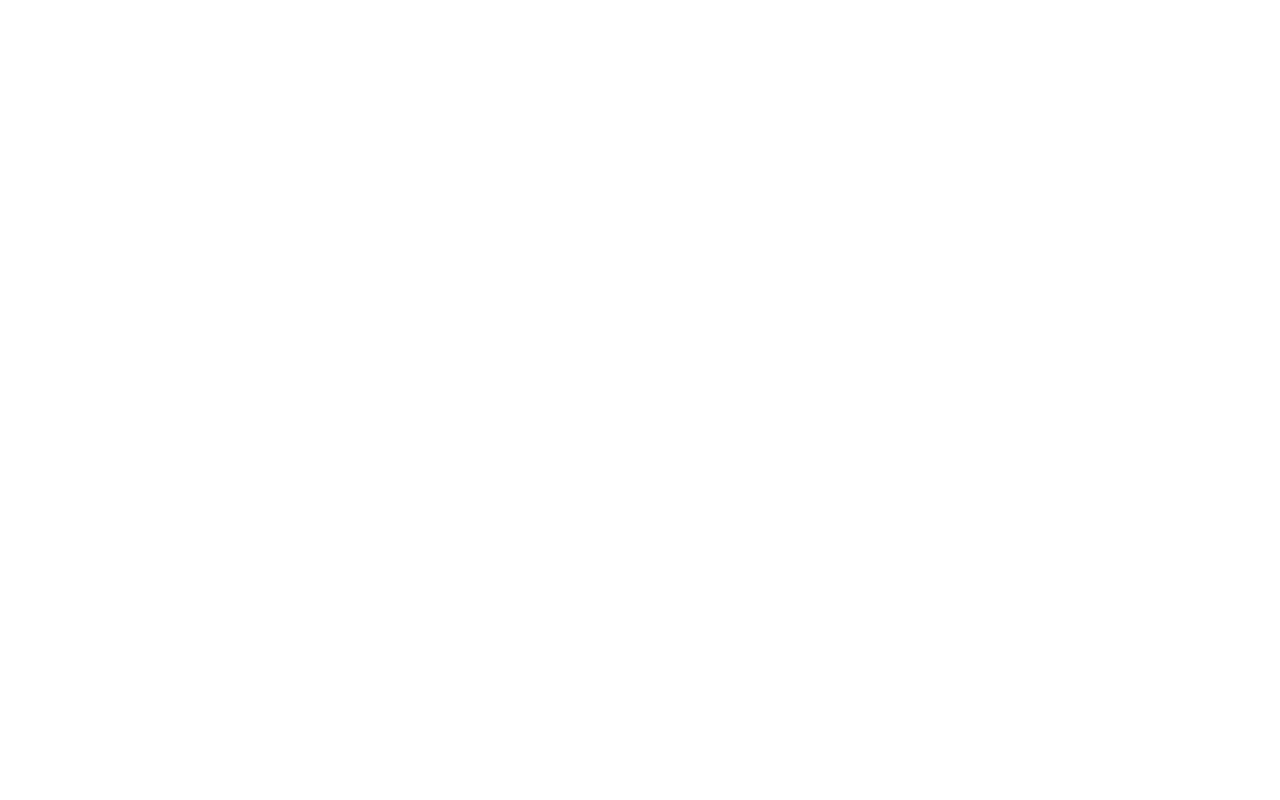
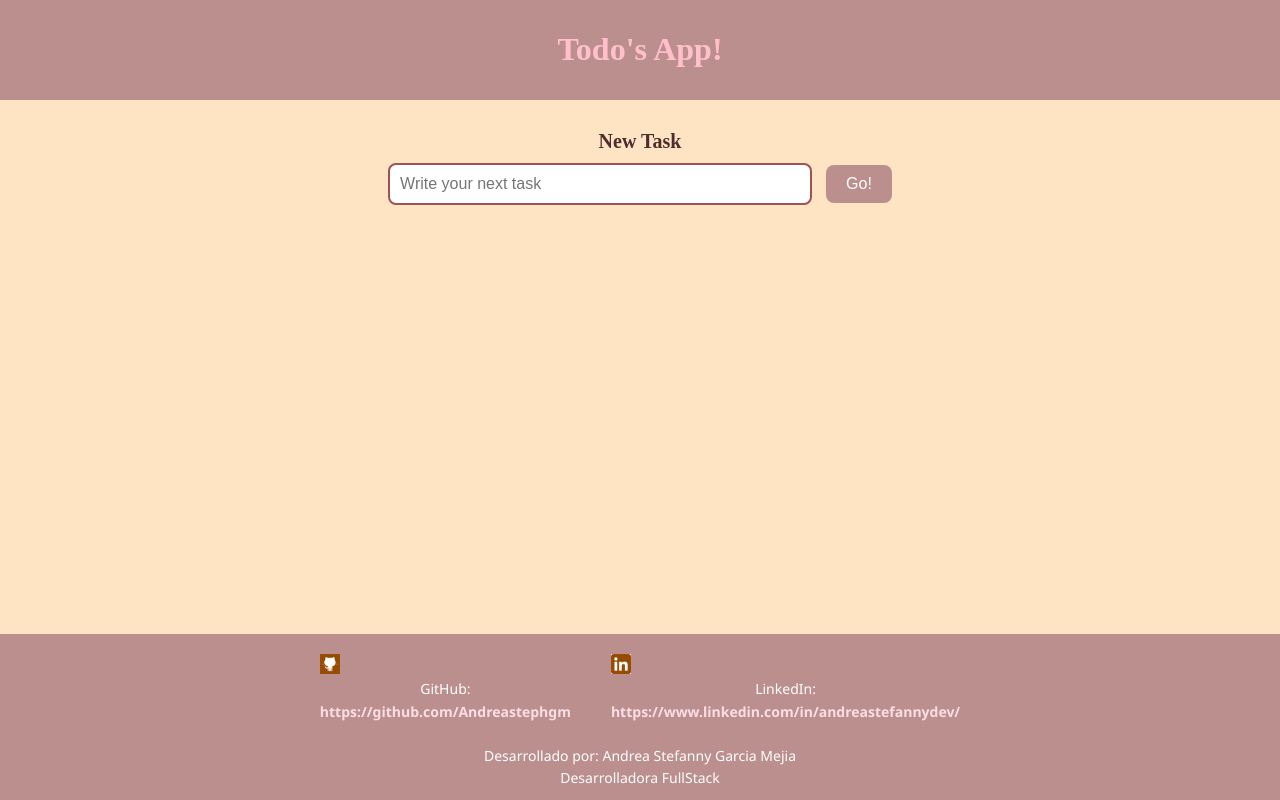
Before and after one commit to Andreastephgm/todo-s, a plain HTML site: page index.html in a window 1280 px wide. Drawn offline with Linux system fonts and the light colour scheme.

Commit message:
document commit

```diff
--- a/index.html
+++ b/index.html
@@ -3,10 +3,35 @@
 <head>
     <meta charset="UTF-8">
     <meta name="viewport" content="width=device-width, initial-scale=1.0">
-    <title>Document</title>
+    <title>ToDo's</title>
     <link rel="stylesheet" href="./styles.css">
 </head>
 <body>
+    <header>
+        <h1>Todo's App!</h1>
+    </header>
+    <main>
+        <p>New Task</p>
+        <input type="text" name="New Task" id="newTask" placeholder="Write your next task">
+        <button type="submit" id="goButton">Go!</button>
+        <ul id="taskList">
+
+        </ul>
+    </main>
     <script src="./script.js"></script>
+    <footer>
+        <div class="social">
+          <div class="item">
+            <img src="./assets/BROWN-CAT.png" alt="GitHub" width="20">
+            <p class="label2">GitHub:<a href="https://github.com/Andreastephgm">https://github.com/Andreastephgm</a></p>
+          </div>
+          <div class="item">
+            <img src="./assets/linkedin-BROWN.png" alt="LinkedIn" width="20">
+            <p class="label2">LinkedIn: <a href="https://www.linkedin.com/in/andreastefannydev/">https://www.linkedin.com/in/andreastefannydev/</a></p>
+          </div>
+        </div>
+        <p id="name">Desarrollado por: Andrea Stefanny Garcia Mejia</p>
+        <p id="developer">Desarrolladora FullStack</p>
+      </footer>
 </body>
 </html>
--- a/script.js
+++ b/script.js
@@ -0,0 +1,35 @@
+let newTaskInput = document.getElementById("newTask");
+let goButton = document.getElementById("goButton");
+let taskList = document.getElementById("taskList");
+
+taskList.innerHTML = localStorage.getItem("tasks") || "";
+
+goButton.addEventListener("click", function() {
+    let taskText = newTaskInput.value.trim();
+
+    if (taskText !== "") {
+        let li = document.createElement("li");
+        li.innerHTML = `
+            <span class="task-text">${taskText}</span>
+            <button class="done-btn">✅</button>
+            <button class="delete-btn">❌</button>
+        `;
+        taskList.appendChild(li);
+        localStorage.setItem("tasks", taskList.innerHTML);
+        newTaskInput.value = "";
+    } else {
+        alert("Write a task, please!");
+    }
+});
+
+taskList.addEventListener("click", function(e) {
+    if (e.target.classList.contains("delete-btn")) {
+        e.target.parentElement.remove();
+        localStorage.setItem("tasks", taskList.innerHTML);
+    }
+    if (e.target.classList.contains("done-btn")) {
+        const taskSpan = e.target.parentElement.querySelector(".task-text");
+        taskSpan.classList.toggle("done");
+        localStorage.setItem("tasks", taskList.innerHTML);
+    }
+});
--- a/styles.css
+++ b/styles.css
@@ -0,0 +1,161 @@
+header {
+    background-color: rosybrown;
+    position: fixed;
+    top: 0;
+    left: 0;
+    width: 100%;
+    margin: 0;
+    padding: 10px 0;
+    z-index: 1000;
+}
+
+header h1 {
+    color: pink;
+    text-align: center;
+}
+
+body {
+    background-color: bisque;
+    margin: 0;
+    padding-top: 90px;
+    padding-bottom: 90px;
+}
+
+footer {
+    background-color: rosybrown;
+    position: fixed;
+    bottom: 0;
+    left: 0;
+    width: 100%;
+    margin: 0;
+    padding: 20px 0 10px;
+    z-index: 1000;
+    color: white;
+    font-family: 'Segoe UI', Tahoma, Geneva, Verdana, sans-serif;
+}
+
+footer .social {
+    display: flex;
+    justify-content: center;
+    gap: 40px;
+    margin-bottom: 10px;
+}
+
+footer .item {
+    display: flex;
+    flex-direction: column;
+    align-items: flex-start;
+    text-align: left;
+}
+
+footer .label2 {
+    font-size: 14px;
+    margin-top: 5px;
+    color: white;
+    text-align: center;
+    line-height: 1.4;
+}
+
+footer .label2 a {
+    color: #fddde6;
+    text-decoration: none;
+    word-wrap: break-word;
+    display: block;
+    margin-top: 4px;
+    font-weight: bold;
+}
+
+footer .label2 a:hover {
+    color: #fff;
+    text-decoration: underline;
+}
+
+footer p#name,
+footer p#developer {
+    text-align: center;
+    font-size: 14px;
+    margin: 3px 0;
+}
+
+.done {
+    text-decoration: line-through;
+    color: gray;
+}
+main {
+    padding: 20px;
+    text-align: center;
+}
+
+main p {
+    font-size: 20px;
+    font-weight: bold;
+    color: #4b2e2e;
+    margin-bottom: 10px;
+}
+
+#newTask {
+    padding: 10px;
+    width: 60%;
+    max-width: 400px;
+    border: 2px solid #a05252;
+    border-radius: 8px;
+    font-size: 16px;
+    outline: none;
+}
+
+.task-text.done {
+    text-decoration: line-through;
+    color: gray;
+}
+
+#taskList {
+    list-style: none;
+    padding: 0;
+    margin-top: 20px;
+    text-align: center;
+}
+
+#taskList li {
+    background-color: #fff4e6;
+    margin: 10px auto;
+    padding: 10px 15px;
+    border-radius: 10px;
+    max-width: 500px;
+    font-size: 16px;
+    color: #5a3e36;
+    display: flex;
+    justify-content: space-between;
+    align-items: center;
+    box-shadow: 0 2px 4px rgba(0,0,0,0.1);
+}
+
+#taskList li button {
+    border: none;
+    background: none;
+    font-size: 18px;
+    cursor: pointer;
+    margin-left: 10px;
+}
+
+#taskList li .done-btn:hover {
+    color: green;
+}
+
+#taskList li .delete-btn:hover {
+    color: red;
+}
+
+#goButton {
+    padding: 10px 20px;
+    margin-left: 10px;
+    background-color: rosybrown;
+    color: white;
+    border: none;
+    border-radius: 8px;
+    font-size: 16px;
+    cursor: pointer;
+}
+
+#goButton:hover {
+    background-color: #a05252;
+}
```
Also changed, not shown: assets/BROWN-CAT.png (added), assets/linkedin-BROWN.png (added).
